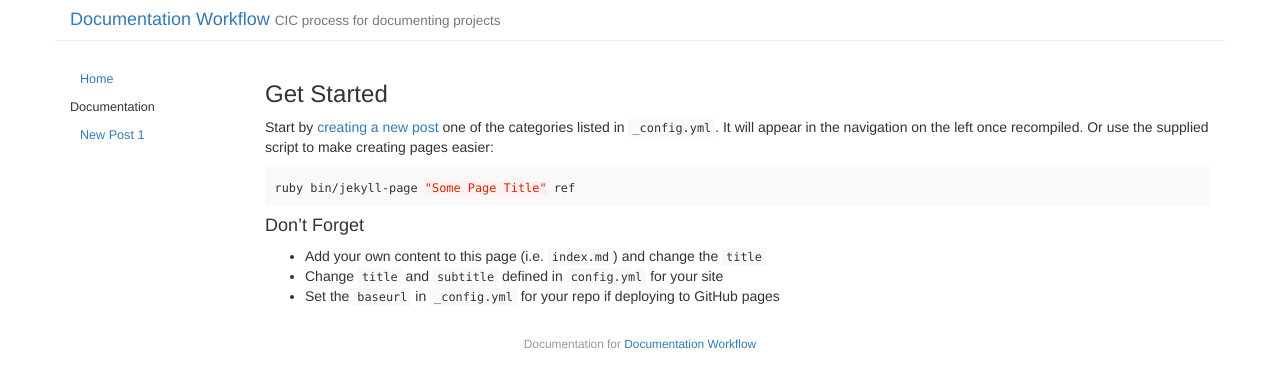
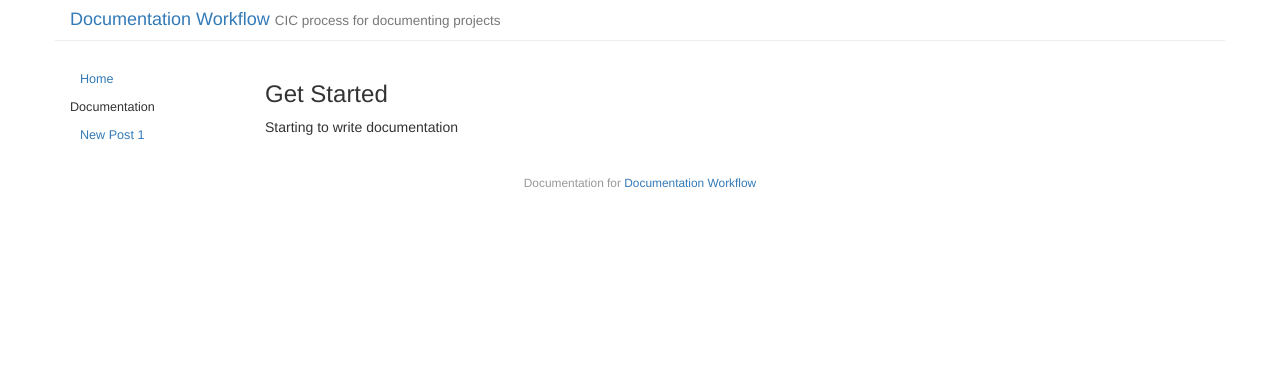
Before and after one commit to andrewresearch/doc-workflow, a Jekyll site: the page built from index.md, in a window 1280 px wide. Shown: the top 388 px of the page. Built offline with Jekyll 4.4.1, drawn with Linux system fonts in a browser that asks for light colours.

Commit message:
Updated index.md

````diff
--- a/index.md
+++ b/index.md
@@ -1,18 +1,9 @@
 ---
 layout: default
-title: "Jekyll Docs Template"
+title: CIC document workflow
+published: true
 ---
 
 ### Get Started
 
-Start by [creating a new post](http://jekyllrb.com/docs/posts/) one of the categories listed in `_config.yml`. It will appear in the navigation on the left once recompiled. Or use the supplied script to make creating pages easier:
-
-```bash
-ruby bin/jekyll-page "Some Page Title" ref
-```
-
-#### Don't Forget
-
-- Add your own content to this page (i.e. `index.md`) and change the `title`
-- Change `title` and `subtitle` defined in `config.yml` for your site
-- Set the `baseurl` in `_config.yml` for your repo if deploying to GitHub pages
+Starting to write documentation
````
